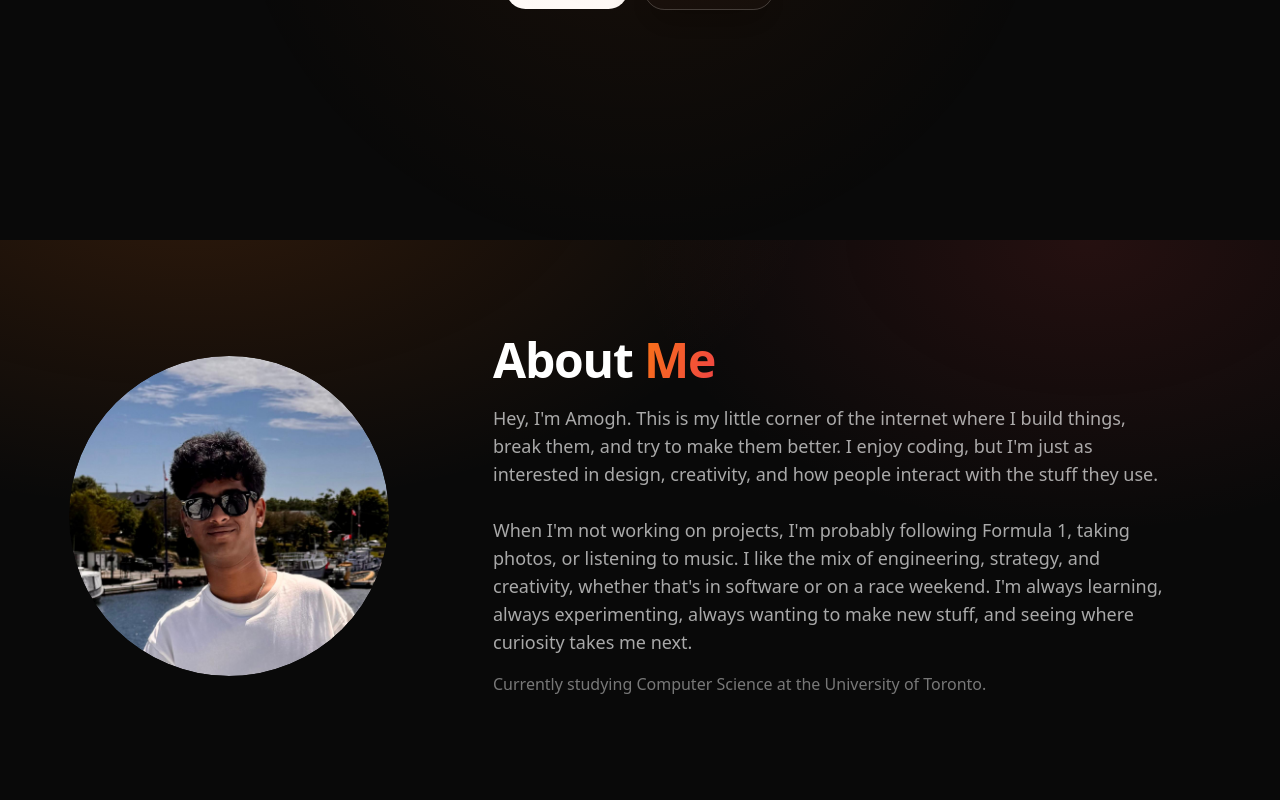
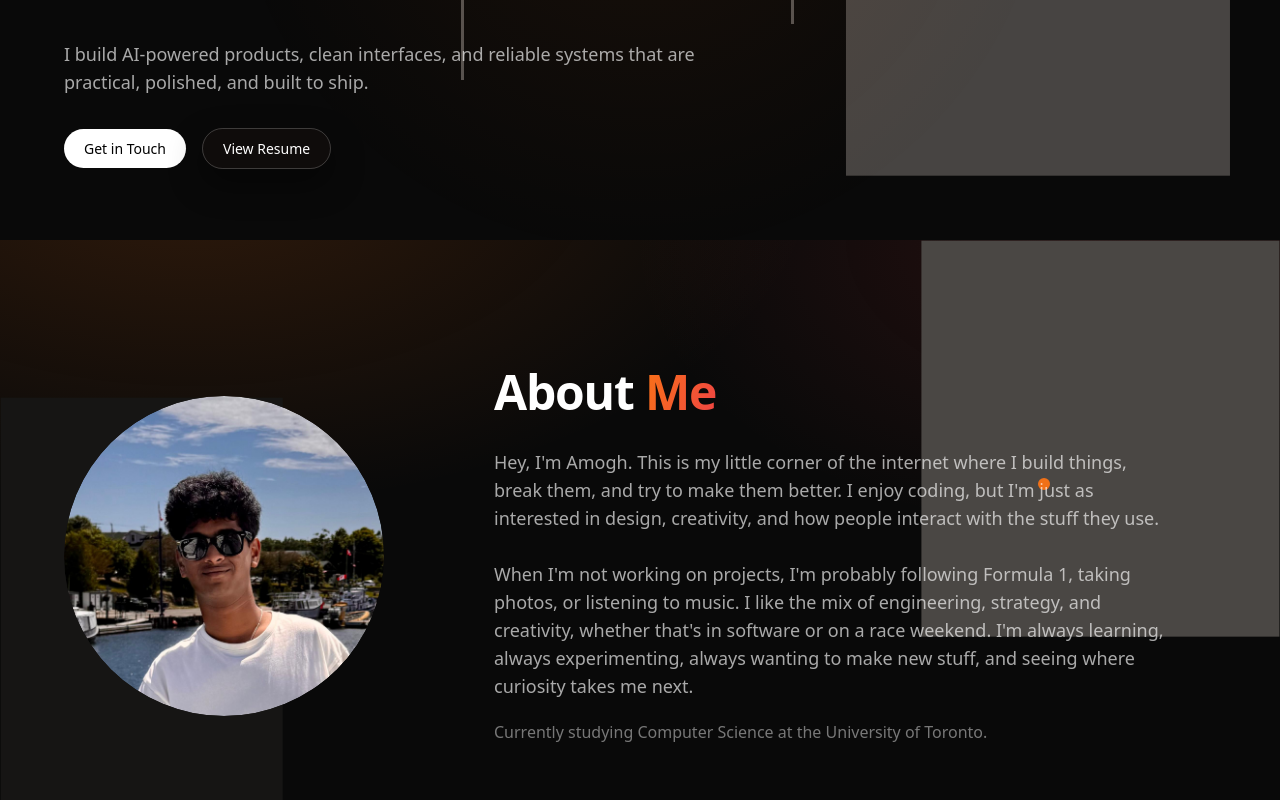
Before and after one commit to AmoghMerudi/my-website, a React (Vite) app: page / in a window 1280 px wide. Shown: the part 560-1360 px from the top of the page. Built offline with nearby package versions, Linux system fonts and the light colour scheme.

Commit message:
geometry added

```diff
--- /dev/null
+++ b/src/components/MarbleBackground.tsx
@@ -0,0 +1,85 @@
+type Variant = "hero" | "about" | "contact"
+
+const heroBlocks = [
+  { className: "w-[38%] h-[36%] top-[2%] left-[1%] bg-[#1a1816] dark:bg-[#161514]", anim: "animate-geo-drift-1" },
+  { className: "w-[48%] h-[28%] top-[0%] right-[0%] bg-[#d6cfc4] dark:bg-[#4a4744]", anim: "animate-geo-drift-2" },
+  { className: "w-[3px] h-[65%] top-[8%] right-[38%] bg-[#2a2722] dark:bg-[#555250]", anim: "" },
+  { className: "w-[22%] h-[30%] top-[32%] right-[2%] bg-[#c8c0b4] dark:bg-[#3e3b38]", anim: "animate-geo-drift-3" },
+  { className: "w-[14%] h-[18%] top-[6%] left-[42%] bg-[#e0d9ce] dark:bg-[#5a5754]", anim: "animate-geo-drift-4" },
+  { className: "w-[55%] h-[3px] top-[38%] right-[0%] bg-[#2a2722] dark:bg-[#555250]", anim: "" },
+  { className: "w-[26%] h-[24%] top-[40%] left-[40%] bg-[#bfb8ac] dark:bg-[#333130]", anim: "animate-geo-drift-5" },
+  { className: "w-[30%] h-[22%] bottom-[8%] right-[4%] bg-[#d2cbc0] dark:bg-[#474442]", anim: "animate-geo-drift-1" },
+  { className: "w-[3px] h-[45%] bottom-[20%] left-[36%] bg-[#2a2722] dark:bg-[#555250]", anim: "" },
+  { className: "w-[10%] h-[12%] top-[14%] right-[12%] bg-[#ccc5b8] dark:bg-[#656260]", anim: "animate-geo-drift-2" },
+]
+
+// About: minimal frame — fewer, smaller blocks so the center feels open
+const aboutBlocks = [
+  { className: "w-[22%] h-[40%] top-[8%] left-[0%] bg-[#1a1816] dark:bg-[#161514]", anim: "animate-geo-drift-1" },
+  { className: "w-[28%] h-[20%] top-[0%] right-[0%] bg-[#d6cfc4] dark:bg-[#4a4744]", anim: "animate-geo-drift-2" },
+  { className: "w-[18%] h-[22%] bottom-[10%] right-[4%] bg-[#e0d9ce] dark:bg-[#5a5754]", anim: "animate-geo-drift-4" },
+]
+
+// Contact: right-heavy + bottom-left block — different from hero’s right-heavy
+const contactBlocks = [
+  { className: "w-[40%] h-[32%] top-[2%] right-[0%] bg-[#1a1816] dark:bg-[#161514]", anim: "animate-geo-drift-1" },
+  { className: "w-[3px] h-[60%] top-[5%] right-[42%] bg-[#2a2722] dark:bg-[#555250]", anim: "" },
+  { className: "w-[25%] h-[35%] top-[35%] right-[0%] bg-[#c8c0b4] dark:bg-[#3e3b38]", anim: "animate-geo-drift-3" },
+  { className: "w-[30%] h-[3px] top-[32%] left-[0%] bg-[#2a2722] dark:bg-[#555250]", anim: "" },
+  { className: "w-[22%] h-[25%] bottom-[5%] left-[0%] bg-[#d2cbc0] dark:bg-[#474442]", anim: "animate-geo-drift-2" },
+  { className: "w-[3px] h-[50%] bottom-[0%] left-[24%] bg-[#2a2722] dark:bg-[#555250]", anim: "" },
+  { className: "w-[15%] h-[20%] top-[8%] left-[20%] bg-[#e0d9ce] dark:bg-[#5a5754]", anim: "animate-geo-drift-4" },
+  { className: "w-[20%] h-[18%] top-[40%] left-[30%] bg-[#bfb8ac] dark:bg-[#333130]", anim: "animate-geo-drift-5" },
+  { className: "w-[10%] h-[12%] bottom-[25%] right-[35%] bg-[#ccc5b8] dark:bg-[#656260]", anim: "animate-geo-drift-1" },
+]
+
+const variantBlocks: Record<Variant, typeof heroBlocks> = {
+  hero: heroBlocks,
+  about: aboutBlocks,
+  contact: contactBlocks,
+}
+
+const heroDots = [
+  { className: "w-3 h-3 rounded-full top-[18%] right-[30%] bg-orange-500 animate-geo-drift-4" },
+  { className: "w-2 h-2 rounded-full top-[52%] right-[36%] bg-orange-500/60 animate-geo-drift-3" },
+]
+const aboutDots = [
+  { className: "w-3 h-3 rounded-full top-[12%] right-[18%] bg-orange-500 animate-geo-drift-4" },
+  { className: "w-2 h-2 rounded-full bottom-[35%] left-[22%] bg-orange-500/60 animate-geo-drift-2" },
+]
+const contactDots = [
+  { className: "w-3 h-3 rounded-full top-[22%] right-[28%] bg-orange-500 animate-geo-drift-4" },
+  { className: "w-2 h-2 rounded-full bottom-[18%] left-[15%] bg-orange-500/60 animate-geo-drift-3" },
+]
+
+const variantDots: Record<Variant, typeof heroDots> = {
+  hero: heroDots,
+  about: aboutDots,
+  contact: contactDots,
+}
+
+type MarbleBackgroundProps = {
+  variant?: Variant
+}
+
+export default function MarbleBackground({ variant = "hero" }: MarbleBackgroundProps) {
+  const blocks = variantBlocks[variant]
+  const dots = variantDots[variant]
+
+  return (
+    <div
+      className="absolute inset-0 z-0 overflow-hidden pointer-events-none"
+      aria-hidden="true"
+    >
+      {blocks.map((block, i) => (
+        <div
+          key={i}
+          className={`geo-block absolute ${block.className} ${block.anim}`}
+        />
+      ))}
+      {dots.map((dot, i) => (
+        <div key={`dot-${i}`} className={`geo-block absolute ${dot.className}`} />
+      ))}
+    </div>
+  )
+}
--- a/src/sections/About.tsx
+++ b/src/sections/About.tsx
@@ -1,18 +1,20 @@
 import { motion } from "framer-motion"
 import ForClients from "./ForClients"
+import MarbleBackground from "../components/MarbleBackground"
 
 export default function About() {
   return (
     <motion.section
       id="about"
-      className="min-h-screen px-4 sm:px-6 py-16 md:py-24 flex items-center justify-center"
+      className="relative min-h-screen px-6 sm:px-10 md:px-16 py-20 md:py-32 flex items-center justify-center"
       initial={{ opacity: 0, y: 24 }}
       whileInView={{ opacity: 1, y: 0 }}
       viewport={{ once: false }}
       transition={{ duration: 0.8, ease: "easeInOut" }}
     >
-      <div className="w-full max-w-6xl flex flex-col gap-20">
-        <div className="grid grid-cols-1 md:grid-cols-[330px_1fr] gap-10 md:gap-12 items-center">
+      <MarbleBackground variant="about" />
+      <div className="relative z-10 w-full max-w-6xl flex flex-col gap-24 md:gap-28">
+        <div className="grid grid-cols-1 md:grid-cols-[300px_1fr] gap-14 md:gap-20 items-center">
           <div className="relative w-64 h-64 sm:w-72 sm:h-72 md:w-80 md:h-80 flex items-center justify-center mx-auto">
             <div
               className="w-full h-full rounded-full overflow-hidden"
@@ -32,11 +34,11 @@ export default function About() {
           </div>
 
           <div className="max-w-2xl md:text-left text-center mx-auto">
-            <h2 className="text-3xl sm:text-4xl md:text-5xl font-extrabold tracking-tight text-slate-900 dark:text-white mb-5">
+            <h2 className="text-3xl sm:text-4xl md:text-5xl font-extrabold tracking-tight text-slate-900 dark:text-white mb-6 md:mb-8">
               About <span className="accent-text">Me</span>
             </h2>
 
-            <p className="text-slate-600 dark:text-white/65 text-base sm:text-lg leading-relaxed mb-4 max-w-2xl">
+            <p className="text-slate-600 dark:text-white/65 text-base sm:text-lg leading-relaxed mb-5 max-w-2xl">
               Hey, I'm Amogh. This is my little corner of the internet where I
               build things, break them, and try to make them better.
               I enjoy coding, but I'm just as interested in design, creativity, and how people interact with the stuff they use.
@@ -47,13 +49,12 @@ export default function About() {
               I'm always learning, always experimenting, always wanting to make new stuff, and seeing where curiosity takes me next.
             </p>
 
-            <p className="text-slate-500 dark:text-white/45 text-sm sm:text-base mt-3">
+            <p className="text-slate-500 dark:text-white/45 text-sm sm:text-base mt-5">
               Currently studying Computer Science at the University of Toronto.
             </p>
           </div>
         </div>
-
-        <ForClients />
+        <ForClients/>
       </div>
     </motion.section>
   )
--- a/src/sections/Contact.tsx
+++ b/src/sections/Contact.tsx
@@ -2,6 +2,7 @@ import {motion} from "framer-motion"
 import { FaGithub, FaLinkedin, FaInstagram } from "react-icons/fa"
 import MagneticButton from "../components/MagneticButton"
 import TiltCard from "../components/TiltCard"
+import MarbleBackground from "../components/MarbleBackground"
 
 const sectionReveal = {
     hidden: { opacity: 0, y: 12 },
@@ -29,10 +30,11 @@ export default function Contact(){
     return(
         <section
             id = "contact"
-            className = "min-h-screen px-4 sm:px-6 py-16 md:py-24 flex items-center justify-center"
+            className = "relative min-h-screen px-4 sm:px-6 pt-8 pb-16 md:pt-12 md:pb-24 flex items-center justify-center -mt-[12vh] md:-mt-[14vh]"
         >
+            <MarbleBackground variant="contact" />
             <motion.div
-                className = "w-full max-w-5xl"
+                className = "relative z-10 w-full max-w-5xl"
                 initial = "hidden"
                 whileInView = "visible"
                 viewport = {{once: false, amount: 0.2}}
--- a/src/sections/Hero.tsx
+++ b/src/sections/Hero.tsx
@@ -1,6 +1,7 @@
 import { motion, useScroll, useTransform, AnimatePresence } from "framer-motion"
 import { useCallback, useEffect, useRef, useState } from "react"
 import MagneticButton from "../components/MagneticButton"
+import MarbleBackground from "../components/MarbleBackground"
 import { useCursor } from "../context/CursorContext"
 import { useAchievements } from "../context/AchievementContext"
 
@@ -163,10 +164,11 @@ export default function Hero({ helloWave, onHelloWaveDone }: HeroProps) {
     <section
       ref={sectionRef}
       id="hero"
-      className="relative min-h-screen flex items-center justify-center px-4 sm:px-6 py-24 sm:py-32"
+      className="relative min-h-screen flex items-end justify-start px-6 sm:px-10 md:px-16 pb-16 sm:pb-20 pt-24 sm:pt-32"
     >
+      <MarbleBackground variant="hero" />
       <motion.div
-        className="max-w-4xl w-full text-center"
+        className="relative z-10 max-w-4xl w-full text-left"
         style={{ scale: heroScale, opacity: heroOpacity, y: heroY }}
         initial={{ opacity: 0, y: 24 }}
         animate={{ opacity: 1, y: 0 }}
@@ -294,7 +296,7 @@ export default function Hero({ helloWave, onHelloWaveDone }: HeroProps) {
             <motion.p
               key="hello-wave"
               className="
-                mt-7 mx-auto max-w-2xl
+                mt-7 max-w-2xl
                 text-base sm:text-lg
                 leading-relaxed
                 accent-text font-semibold
@@ -311,7 +313,7 @@ export default function Hero({ helloWave, onHelloWaveDone }: HeroProps) {
             <motion.p
               key="subtitle"
               className="
-                mt-7 mx-auto max-w-2xl
+                mt-7 max-w-2xl
                 text-base sm:text-lg
                 text-slate-600 dark:text-white/65
                 leading-relaxed
@@ -329,7 +331,7 @@ export default function Hero({ helloWave, onHelloWaveDone }: HeroProps) {
         </AnimatePresence>
 
         <motion.div
-          className="mt-10 flex items-center justify-center gap-3 sm:gap-4 flex-wrap"
+          className="mt-10 flex items-center justify-start gap-3 sm:gap-4 flex-wrap"
           style={{ y: ctaY }}
           initial={{ opacity: 0, y: 12 }}
           animate={{ opacity: 1, y: 0 }}
--- a/src/sections/Projects.tsx
+++ b/src/sections/Projects.tsx
@@ -299,9 +299,9 @@ export default function Projects() {
       >
         {/* Desktop: sticky horizontal scroll */}
         <div className="hidden md:flex sticky top-20 h-[calc(100vh-5rem)] overflow-hidden items-center">
-          <div className="w-full h-full flex flex-col pt-2 px-4 sm:px-6">
+          <div className="w-full h-full flex flex-col pt-10 px-4 sm:px-6">
             <motion.h2
-              className="w-full max-w-6xl mx-auto text-3xl sm:text-4xl md:text-5xl text-slate-900 dark:text-white font-extrabold tracking-tight mb-24 md:mb-40"
+              className="w-full max-w-6xl mx-auto text-3xl sm:text-4xl md:text-5xl text-slate-900 dark:text-white font-extrabold tracking-tight mb-20 md:mb-28"
             >
               <span className="accent-text">Projects</span>
             </motion.h2>
@@ -330,7 +330,7 @@ export default function Projects() {
         {/* Mobile: vertical stack */}
         <div className="md:hidden py-16 px-4 sm:px-6 space-y-8">
           <motion.h2
-            className="text-3xl sm:text-4xl text-slate-900 dark:text-white font-extrabold tracking-tight mb-28 md:mb-40"
+            className="text-3xl sm:text-4xl text-slate-900 dark:text-white font-extrabold tracking-tight mb-14 md:mb-20"
             initial={{ opacity: 0, y: 16 }}
             whileInView={{ opacity: 1, y: 0 }}
             viewport={{ once: false }}
--- a/tailwind.config.js
+++ b/tailwind.config.js
@@ -13,6 +13,13 @@ export default {
         muted: "#9ca3af",
         accent: "#7c7cff",
       },
+      animation: {
+        "geo-drift-1": "geo-drift-1 30s ease-in-out infinite",
+        "geo-drift-2": "geo-drift-2 34s ease-in-out infinite",
+        "geo-drift-3": "geo-drift-3 28s ease-in-out infinite",
+        "geo-drift-4": "geo-drift-4 36s ease-in-out infinite",
+        "geo-drift-5": "geo-drift-5 32s ease-in-out infinite",
+      },
     },
   },
   plugins: [],
```
Also changed, not shown: src/index.css (+32 -0 lines).
